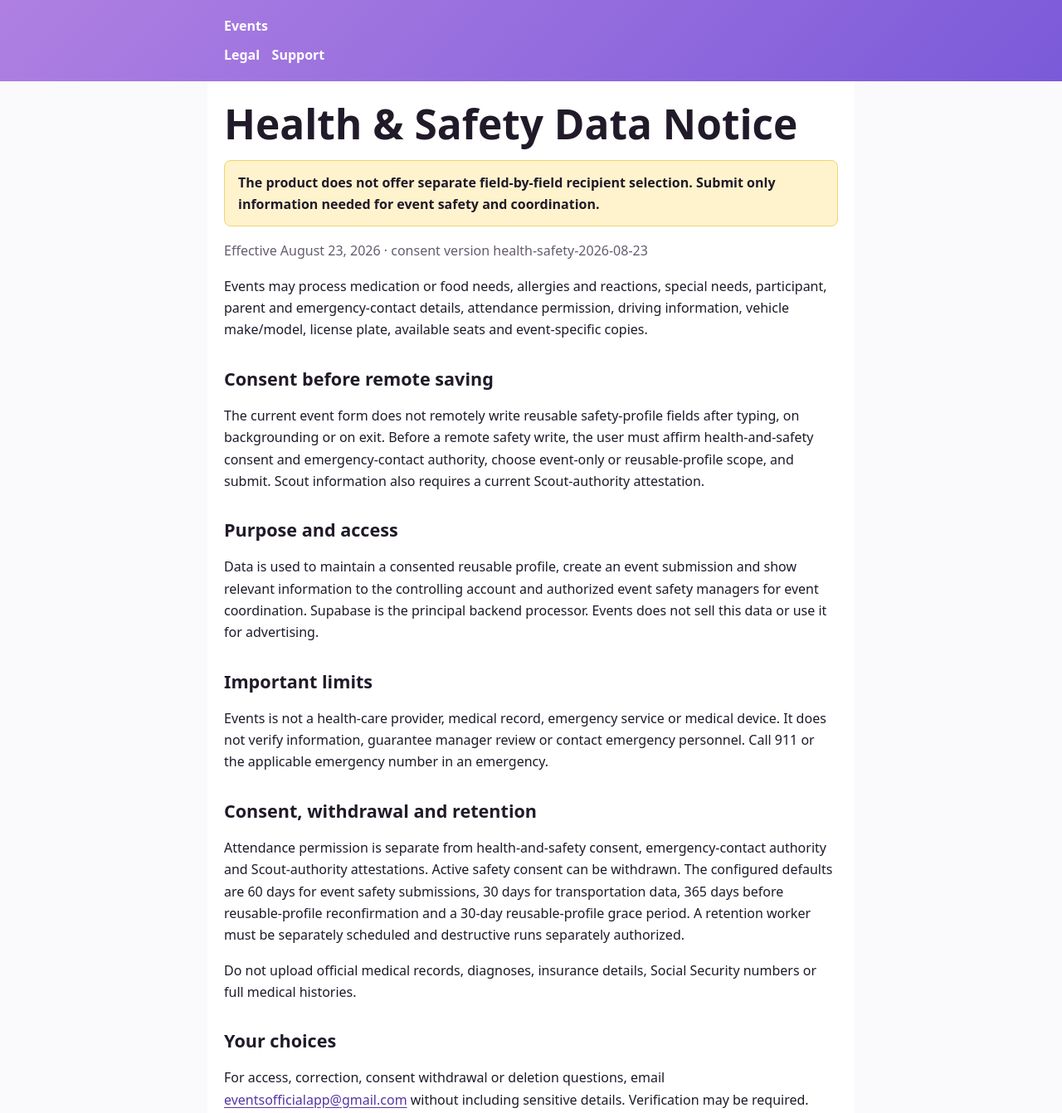
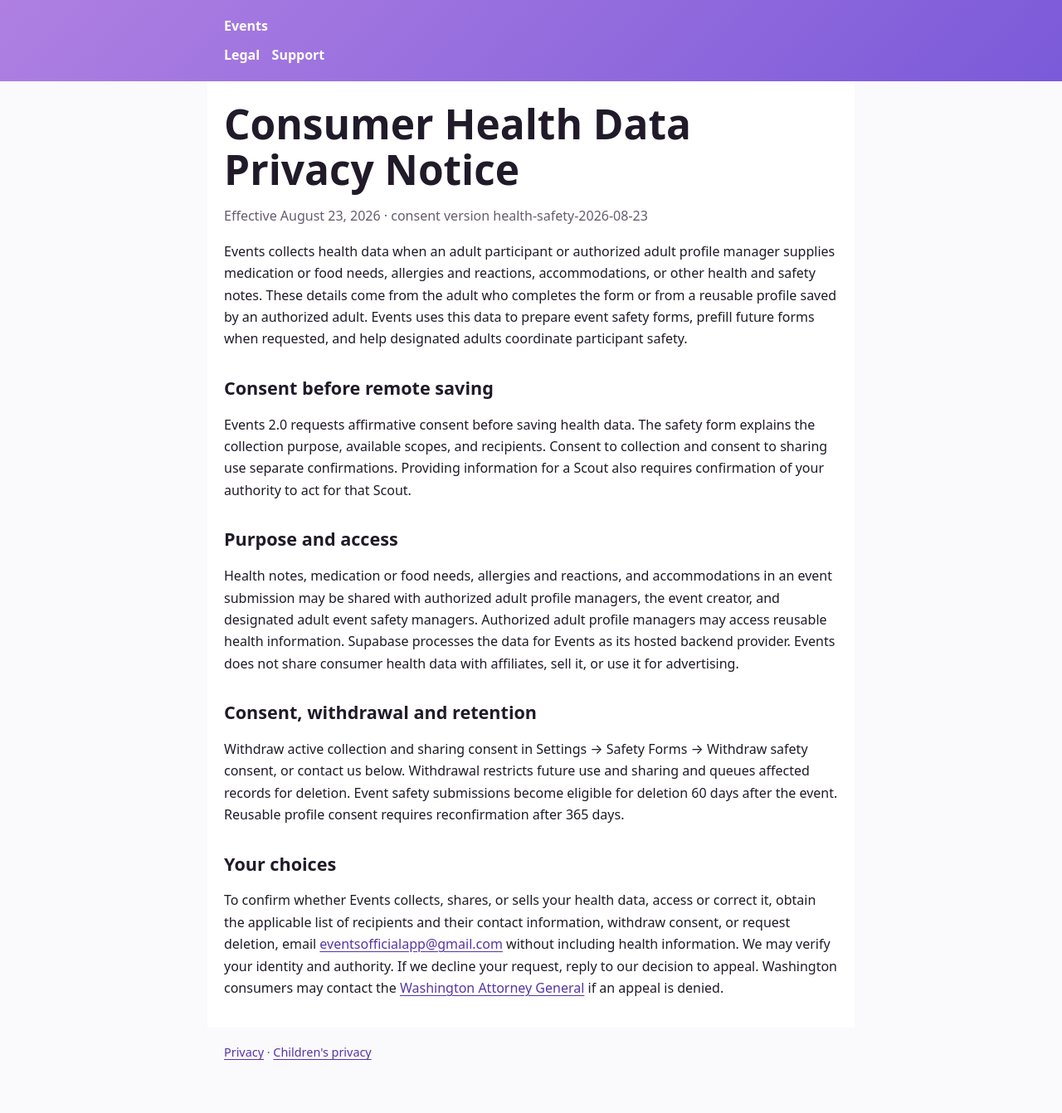
Before and after one commit to Events-App-Official/events-legal, a plain HTML site: page legal/health-safety/index.html in a window 1280 px wide. Shown: the top 1342 px of the page at 83% size. After the commit the page ends 1299 px from the top, so only its background shows below. Drawn offline with Linux system fonts and the light colour scheme.

Commit message:
Publish the Events consumer health data privacy notice

```diff
--- a/legal/health-safety/index.html
+++ b/legal/health-safety/index.html
@@ -10,26 +10,22 @@
   <a class="skip" href="#content">Skip to content</a>
   <header><div><a href="/events-legal/">Events</a><nav aria-label="Primary"><a href="/events-legal/legal/">Legal</a><a href="/events-legal/support/">Support</a></nav></div></header>
   <main id="content">
-    <h1>Health &amp; Safety Data Notice</h1>
-    <p class="status">The product does not offer separate field-by-field recipient selection. Submit only information needed for event safety and coordination.</p>
+    <h1>Consumer Health Data Privacy Notice</h1>
     <p class="meta">Effective August 23, 2026 · consent version health-safety-2026-08-23</p>
-    <p>Events may process medication or food needs, allergies and reactions, special needs, participant, parent and emergency-contact details, attendance permission, driving information, vehicle make/model, license plate, available seats and event-specific copies.</p>
+    <p>Events collects health data when an adult participant or authorized adult profile manager supplies medication or food needs, allergies and reactions, accommodations, or other health and safety notes. These details come from the adult who completes the form or from a reusable profile saved by an authorized adult. Events uses this data to prepare event safety forms, prefill future forms when requested, and help designated adults coordinate participant safety.</p>
 
     <h2>Consent before remote saving</h2>
-    <p>The current event form does not remotely write reusable safety-profile fields after typing, on backgrounding or on exit. Before a remote safety write, the user must affirm health-and-safety consent and emergency-contact authority, choose event-only or reusable-profile scope, and submit. Scout information also requires a current Scout-authority attestation.</p>
+    <p>Events 2.0 requests affirmative consent before saving health data. The safety form explains the collection purpose, available scopes, and recipients. Consent to collection and consent to sharing use separate confirmations. Providing information for a Scout also requires confirmation of your authority to act for that Scout.</p>
 
     <h2>Purpose and access</h2>
-    <p>Data is used to maintain a consented reusable profile, create an event submission and show relevant information to the controlling account and authorized event safety managers for event coordination. Supabase is the principal backend processor. Events does not sell this data or use it for advertising.</p>
+    <p>Health notes, medication or food needs, allergies and reactions, and accommodations in an event submission may be shared with authorized adult profile managers, the event creator, and designated adult event safety managers. Authorized adult profile managers may access reusable health information. Supabase processes the data for Events as its hosted backend provider. Events does not share consumer health data with affiliates, sell it, or use it for advertising.</p>
 
-    <h2>Important limits</h2>
-    <p>Events is not a health-care provider, medical record, emergency service or medical device. It does not verify information, guarantee manager review or contact emergency personnel. Call 911 or the applicable emergency number in an emergency.</p>
 
     <h2>Consent, withdrawal and retention</h2>
-    <p>Attendance permission is separate from health-and-safety consent, emergency-contact authority and Scout-authority attestations. Active safety consent can be withdrawn. The configured defaults are 60 days for event safety submissions, 30 days for transportation data, 365 days before reusable-profile reconfirmation and a 30-day reusable-profile grace period. A retention worker must be separately scheduled and destructive runs separately authorized.</p>
-    <p>Do not upload official medical records, diagnoses, insurance details, Social Security numbers or full medical histories.</p>
+    <p>Withdraw active collection and sharing consent in Settings → Safety Forms → Withdraw safety consent, or contact us below. Withdrawal restricts future use and sharing and queues affected records for deletion. Event safety submissions become eligible for deletion 60 days after the event. Reusable profile consent requires reconfirmation after 365 days.</p>
 
     <h2>Your choices</h2>
-    <p>For access, correction, consent withdrawal or deletion questions, email <a href="mailto:eventsofficialapp@gmail.com">eventsofficialapp@gmail.com</a> without including sensitive details. Verification may be required.</p>
+    <p>To confirm whether Events collects, shares, or sells your health data, access or correct it, obtain the applicable list of recipients and their contact information, withdraw consent, or request deletion, email <a href="mailto:eventsofficialapp@gmail.com">eventsofficialapp@gmail.com</a> without including health information. We may verify your identity and authority. If we decline your request, reply to our decision to appeal. Washington consumers may contact the <a href="https://www.atg.wa.gov/file-complaint">Washington Attorney General</a> if an appeal is denied.</p>
   </main>
   <footer><a href="/events-legal/legal/privacy/">Privacy</a> · <a href="/events-legal/legal/children/">Children's privacy</a></footer>
 </body>
```
Also changed, not shown: index.html (+1 -0 lines).
